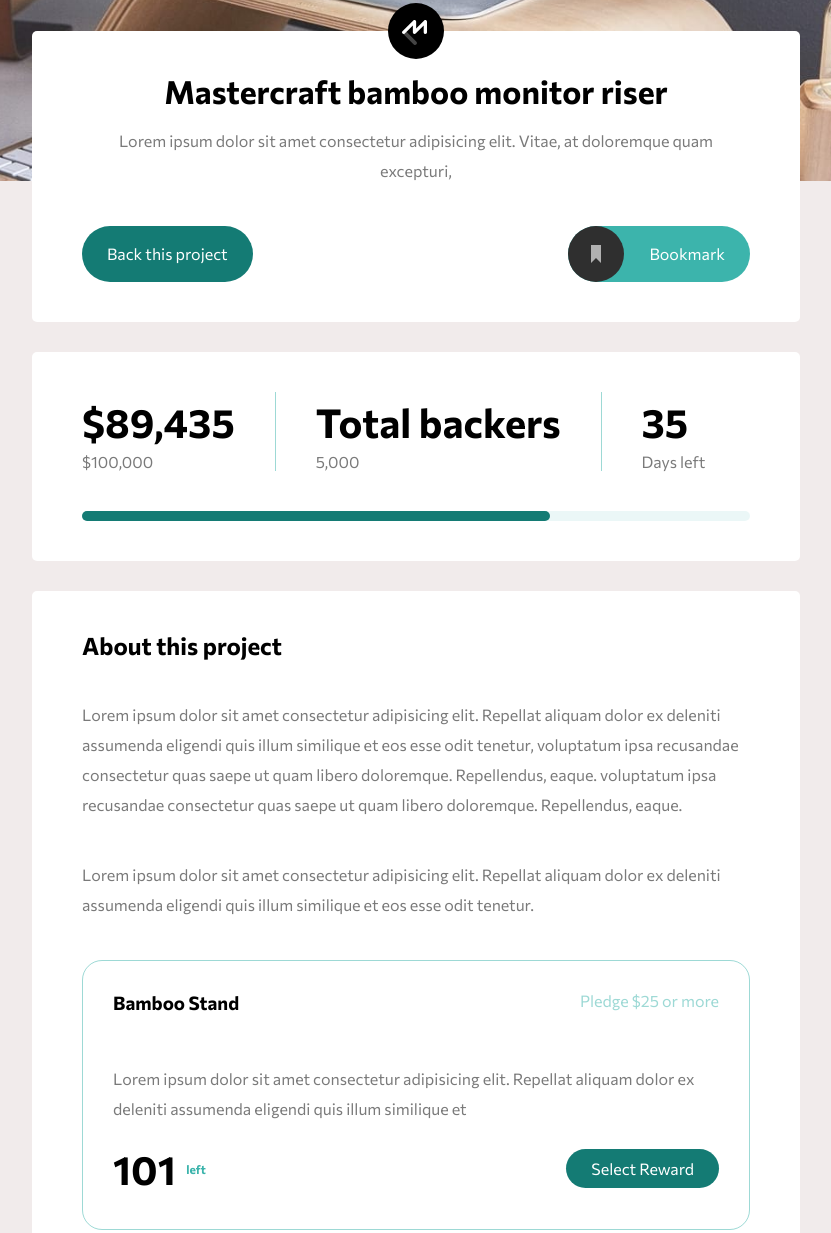
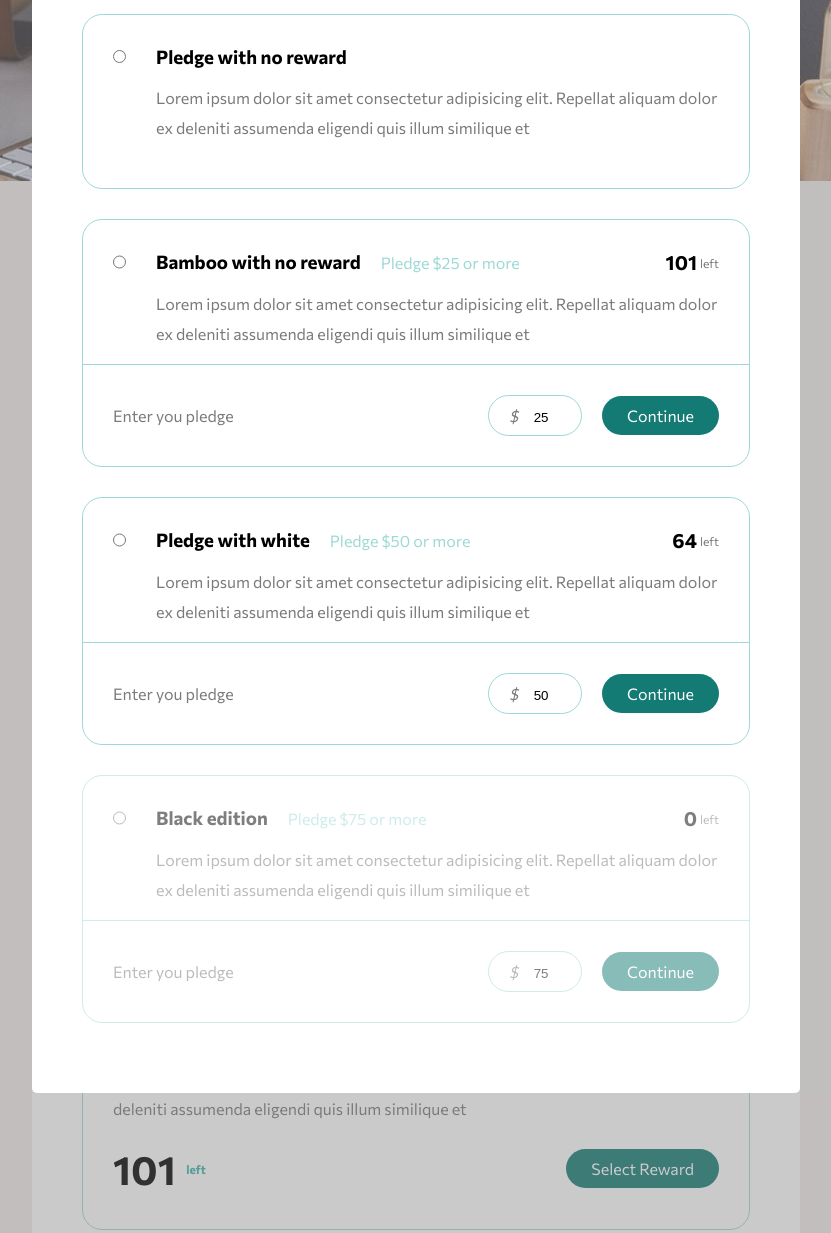
Before and after one commit to nivanovic7/crowdfundingFM, a website: page index.html in a window 1280 px wide. Shown: the part 175-1408 px from the top of the page, without its empty margins (224-1055 px from the left). Drawn offline with Linux system fonts and the light colour scheme.

Commit message:
Restyled modal back

```diff
--- a/index.html
+++ b/index.html
@@ -18,7 +18,7 @@
     <title>Title</title>
   </head>
   <body>
-    <div class="modal u-hide">
+    <div class="modal">
       <div class="modal__back-project section">
         <a href="#" class="close-btn">&#x2715;</a>
         <h2 class="heading--secondary">Back this project</h2>
@@ -29,105 +29,125 @@
 
         <div class="modal__card">
           <div class="modal__card--wrap">
-            <input type="radio" name="radio-btn" id="pledge-edition" />
-            <label for="pledge-edition">
-              <h3 class="heading--tertiary u-margin-bottom-small">
-                Pledge with no reward
-                <span>101</span>
-              </h3>
-              <p class="paragraph u-margin-bottom-small">
-                Lorem ipsum dolor sit amet consectetur adipisicing elit.
-                Repellat aliquam dolor ex deleniti assumenda eligendi quis illum
-                similique et
-              </p>
-            </label>
-          </div>
-          <div class="modal__card--extension">
-            <span>Enter you pledge</span>
-            <div class="btn--donate">
-              <i>$</i>
-              <input min="25" value="25" type="number" id="amount" />
+            <div class="u-margin-bottom-small">
+              <input type="radio" name="radio-btn" id="pledge-edition" />
+              <label for="pledge-edition">
+                <h3 class="heading--tertiary">Pledge with no reward</h3>
+              </label>
             </div>
 
-            <label for="amount"><a href="#" class="btn">Continue</a></label>
+            <p class="paragraph u-margin-bottom-small">
+              Lorem ipsum dolor sit amet consectetur adipisicing elit. Repellat
+              aliquam dolor ex deleniti assumenda eligendi quis illum similique
+              et
+            </p>
+            <div class="amount-left--phone u-margin-bottom-medium">
+              <span class="amount-left__num">64</span>
+              <span class="amount-left__text">left</span>
+            </div>
           </div>
         </div>
 
         <div class="modal__card">
           <div class="modal__card--wrap">
-            <input type="radio" name="radio-btn" id="black-edition" />
-            <label for="black-edition">
-              <h3 class="heading--tertiary u-margin-bottom-small">
-                Black edition
-                <span>64</span>
-              </h3>
-              <p class="paragraph u-margin-bottom-small">
-                Lorem ipsum dolor sit amet consectetur adipisicing elit.
-                Repellat aliquam dolor ex deleniti assumenda eligendi quis illum
-                similique et
-              </p>
-            </label>
+            <div class="u-margin-bottom-small">
+              <input type="radio" name="radio-btn" id="bamboo-edition" />
+              <label for="bamboo-edition">
+                <h3 class="heading--tertiary">Bamboo with no reward</h3>
+              </label>
+              <div class="amount-left--desktop">
+                <span class="amount-left__num">101</span>
+                <span class="amount-left__text">left</span>
+              </div>
+            </div>
+            <p class="paragraph u-margin-bottom-small">
+              Lorem ipsum dolor sit amet consectetur adipisicing elit. Repellat
+              aliquam dolor ex deleniti assumenda eligendi quis illum similique
+              et
+            </p>
+            <div class="amount-left--phone u-margin-bottom-medium">
+              <span class="amount-left__num">64</span>
+              <span class="amount-left__text">left</span>
+            </div>
           </div>
           <div class="modal__card--extension">
             <span>Enter you pledge</span>
-            <div class="btn--donate">
-              <i>$</i>
-              <input min="75" value="75" type="number" id="amount" />
+            <div class="extension__buttons">
+              <div class="btn--donate">
+                <i>$</i>
+                <input min="25" value="25" type="number" id="amount" />
+              </div>
+              <label for="amount"><a href="#" class="btn">Continue</a></label>
             </div>
-
-            <label for="amount"><a href="#" class="btn">Continue</a></label>
           </div>
         </div>
 
         <div class="modal__card">
           <div class="modal__card--wrap">
-            <input type="radio" name="radio-btn" id="white-edition" />
-            <label for="white-edition">
-              <h3 class="heading--tertiary u-margin-bottom-small">
-                White edition
-                <span>0</span>
-              </h3>
-              <p class="paragraph u-margin-bottom-small">
-                Lorem ipsum dolor sit amet consectetur adipisicing elit.
-                Repellat aliquam dolor ex deleniti assumenda eligendi quis illum
-                similique et
-              </p>
-            </label>
+            <div class="u-margin-bottom-small">
+              <input type="radio" name="radio-btn" id="white-edition" />
+              <label for="white-edition">
+                <h3 class="heading--tertiary">Pledge with white</h3>
+              </label>
+              <div class="amount-left--desktop">
+                <span class="amount-left__num">64</span>
+                <span class="amount-left__text">left</span>
+              </div>
+            </div>
+            <p class="paragraph u-margin-bottom-small">
+              Lorem ipsum dolor sit amet consectetur adipisicing elit. Repellat
+              aliquam dolor ex deleniti assumenda eligendi quis illum similique
+              et
+            </p>
+            <div class="amount-left--phone u-margin-bottom-medium">
+              <span class="amount-left__num">64</span>
+              <span class="amount-left__text">left</span>
+            </div>
           </div>
-          <div class="modal__card--extension hide">
+          <div class="modal__card--extension">
             <span>Enter you pledge</span>
-            <div class="btn--donate">
-              <i>$</i>
-              <input min="100" value="100" type="number" id="amount" />
+            <div class="extension__buttons">
+              <div class="btn--donate">
+                <i>$</i>
+                <input min="50" value="50" type="number" id="amount" />
+              </div>
+              <label for="amount"><a href="#" class="btn">Continue</a></label>
             </div>
-
-            <label for="amount"><a href="#" class="btn">Continue</a></label>
           </div>
         </div>
 
         <div class="modal__card u-faded">
           <div class="modal__card--wrap">
-            <input type="radio" name="radio-btn" id="mahagony-edition" />
-            <label for="mahagony-edition">
-              <h3 class="heading--tertiary u-margin-bottom-small">
-                Mahagony with no reward
-                <span>101</span>
-              </h3>
-              <p class="paragraph u-margin-bottom-small">
-                Lorem ipsum dolor sit amet consectetur adipisicing elit.
-                Repellat aliquam dolor ex deleniti assumenda eligendi quis illum
-                similique et
-              </p>
-            </label>
+            <div class="u-margin-bottom-small">
+              <input type="radio" name="radio-btn" id="black-edition" />
+              <label for="black-edition">
+                <h3 class="heading--tertiary">Black edition</h3>
+              </label>
+              <div class="amount-left--desktop">
+                <span class="amount-left__num">0</span>
+                <span class="amount-left__text">left</span>
+              </div>
+            </div>
+            <p class="paragraph u-margin-bottom-small">
+              Lorem ipsum dolor sit amet consectetur adipisicing elit. Repellat
+              aliquam dolor ex deleniti assumenda eligendi quis illum similique
+              et
+            </p>
+            <div class="amount-left--phone u-margin-bottom-medium">
+              <span class="amount-left__num">64</span>
+              <span class="amount-left__text">left</span>
+            </div>
           </div>
           <div class="modal__card--extension">
             <span>Enter you pledge</span>
-            <div class="btn--donate">
-              <i>$</i>
-              <input min="25" value="25" type="number" id="amount" />
+            <div class="extension__buttons">
+              <div class="btn--donate">
+                <i>$</i>
+                <input min="75" value="75" type="number" id="amount" />
+              </div>
+
+              <label for="amount"><a href="#" class="btn">Continue</a></label>
             </div>
-
-            <label for="amount"><a href="#" class="btn">Continue</a></label>
           </div>
         </div>
       </div>
--- a/sass/components/_card.scss
+++ b/sass/components/_card.scss
@@ -12,11 +12,12 @@
       color: rgba($modeate-cyan, 0.5);
       font-weight: 400;
       font-size: 1.6rem;
+    }
 
-      @include respond(tab-port) {
-        left: 0;
-        top: 150%;
-      }
+    @include respond(tab-port) {
+      position: relative;
+      left: 0;
+      top: 150%;
     }
   }
 
--- a/sass/components/_modal.scss
+++ b/sass/components/_modal.scss
@@ -13,12 +13,11 @@
 
   &__card {
     &--wrap {
+      & > div {
         display: flex;
+
         input {
-        align-self: flex-start;
-        margin-right: 2rem;
-        position: relative;
-        top: 0.5rem;
+          margin-right: 3rem;
         }
 
         .heading--tertiary {
@@ -30,26 +29,49 @@
           }
 
           &::after {
-          position: static;
             color: rgba($modeate-cyan, 0.5);
             font-weight: 400;
             font-size: 1.6rem;
+            margin-left: 2rem;
+
+            @include respond(tab-port) {
+              display: block;
+              margin-left: 0;
+            }
+          }
+        }
       }
 
-        span {
-          position: absolute;
-          right: 0;
+      .paragraph {
+        margin-left: calc(3rem + 13px);
+      }
 
-          &::after {
-            content: "left";
-            display: inline-block;
-            position: relative;
-            translate: 0 -10%;
-            margin-left: 0.5rem;
-            color: rgba($modeate-cyan, 0.5);
-            font-size: 1.4rem;
+      .amount-left--desktop {
+        margin-left: auto;
+
+        @include respond(tab-port) {
+          display: none;
         }
       }
+
+      .amount-left--phone {
+        display: none;
+
+        @include respond(tab-port) {
+          display: block;
+          margin-left: calc(3rem + 13px);
+        }
+      }
+
+      .amount-left__num {
+        font-weight: 700;
+        font-size: 2rem;
+        color: black;
+      }
+      .amount-left__text {
+        font-size: 1.2rem;
+        position: relative;
+        top: -2px;
       }
     }
 
@@ -59,15 +81,25 @@
       padding: 3rem;
       display: flex;
       align-items: center;
+      justify-content: space-between;
+
+      @include respond(tab-port) {
+        flex-direction: column;
+        justify-content: center;
+        align-items: center;
+        gap: 2rem;
+      }
+
+      .extension__buttons {
+        display: flex;
+        gap: 2rem;
+        align-items: center;
+      }
 
       .btn--donate {
-        display: flex;
-        align-items: center;
-        margin-left: auto;
-        margin-right: 1rem;
         cursor: pointer;
         border: 1px solid rgba($modeate-cyan, 0.5);
-        padding: 1rem;
+        padding: 1rem 2rem;
         border-radius: 2.8rem;
 
         input {
@@ -84,9 +116,9 @@
           }
         }
       }
-      label {
+
+      label a {
         display: block;
-        padding: 1rem 0;
       }
     }
   }
--- a/sass/layout/_navigation.scss
+++ b/sass/layout/_navigation.scss
@@ -90,7 +90,7 @@
     height: 3rem;
     position: relative;
     cursor: pointer;
-    transition: all 0.1;
+    transition: all 0.2s;
     display: none;
 
     @include respond(tab-port) {
@@ -121,11 +121,11 @@
     }
 
     &::after {
-      top: -0.9rem;
+      top: -1rem;
     }
 
     &::before {
-      top: 0.9rem;
+      top: 1rem;
     }
   }
 
--- a/sass/pages/_home.scss
+++ b/sass/pages/_home.scss
@@ -3,6 +3,7 @@
     object-fit: cover;
     display: block;
     max-width: 100%;
+    width: 100%;
   }
 }
 
```
Also changed, not shown: css/style.css. Lines whose indentation alone changed are shown as unchanged.
